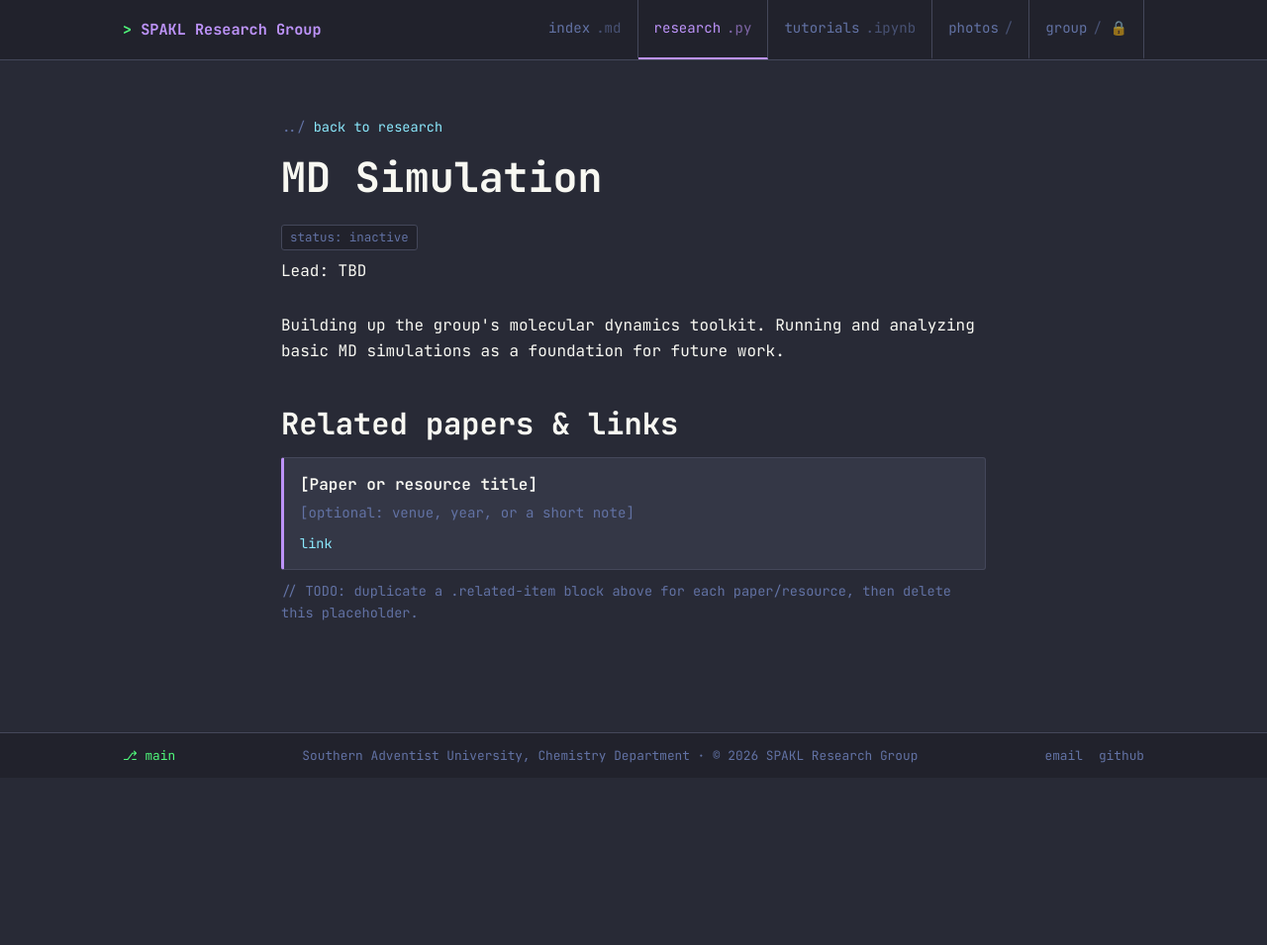
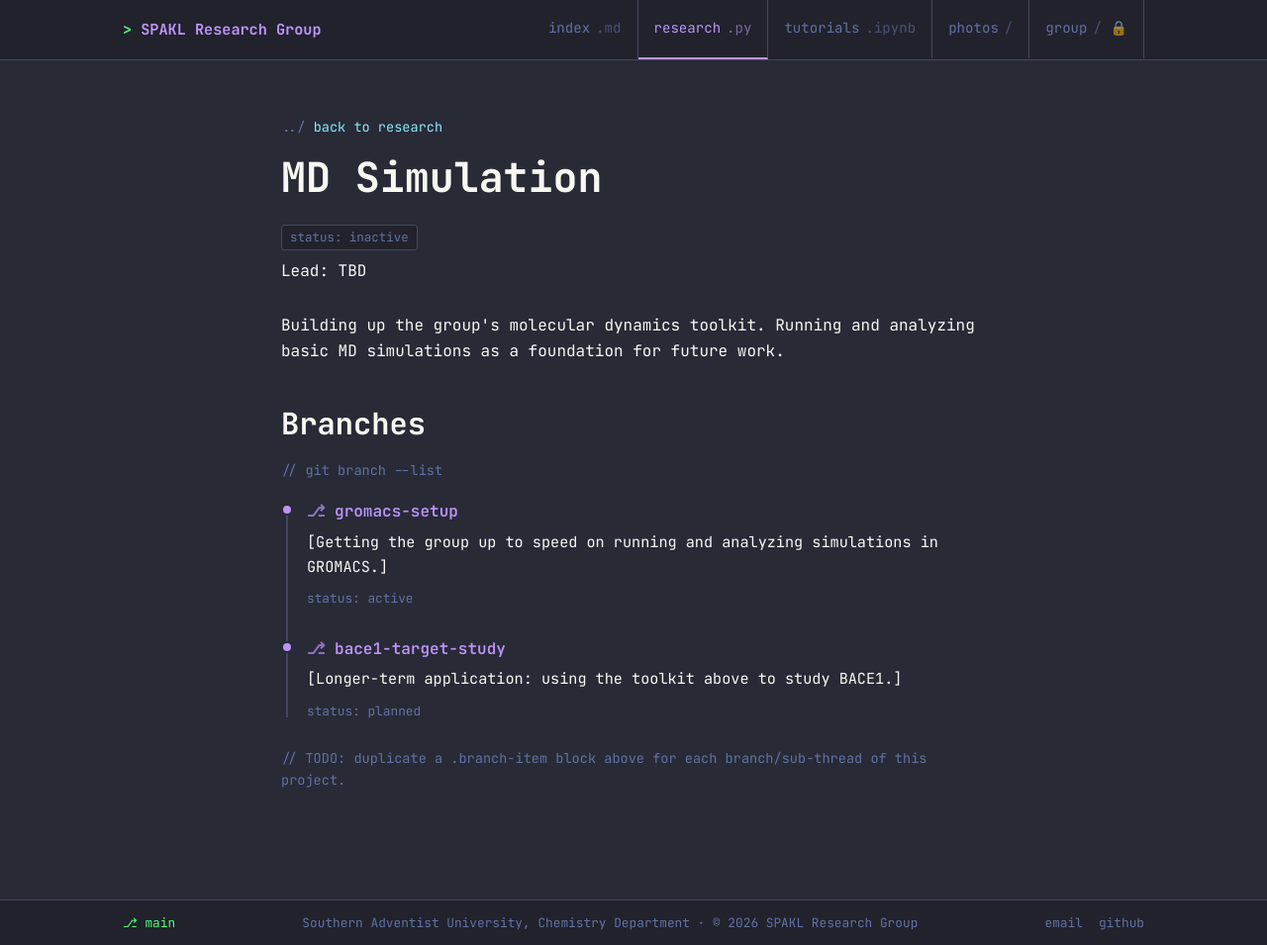
Before and after one commit to spakl/research-site, a Jekyll site: the page built from research/md-simulation.html, in a window 1280 px wide and 955 px high. Shown: the whole window at 99% size. Built offline with Jekyll 4.4.1, drawn with Linux system fonts in a browser that asks for light colours.

Commit message:
Replace related-papers section with a branch graph on MD Simulation page

```diff
--- a/assets/css/style.css
+++ b/assets/css/style.css
@@ -528,3 +528,45 @@ p  { margin: 0 0 1em; color: var(--fg); }
   font-size: 0.85rem;
 }
 .crumb::before { content: "../ "; }
+
+/* ==========================================================================
+   Branch graph — used on research detail pages to show sub-threads of a project
+   ========================================================================== */
+.branch-graph {
+  position: relative;
+  padding-left: 26px;
+  margin: 8px 0;
+}
+.branch-graph::before {
+  content: "";
+  position: absolute;
+  left: 5px;
+  top: 6px;
+  bottom: 6px;
+  width: 2px;
+  background: var(--line);
+}
+.branch-item {
+  position: relative;
+  margin-bottom: 26px;
+}
+.branch-item:last-child { margin-bottom: 0; }
+.branch-item::before {
+  content: "";
+  position: absolute;
+  left: -26px;
+  top: 5px;
+  width: 12px;
+  height: 12px;
+  border-radius: 50%;
+  background: var(--accent);
+  border: 2px solid var(--bg);
+}
+.branch-name {
+  font-weight: 600;
+  color: var(--accent);
+  margin: 0 0 4px;
+}
+.branch-name::before { content: "⎇ "; opacity: 0.7; }
+.branch-desc { color: var(--fg); margin: 0 0 6px; font-size: 0.95rem; }
+.branch-status { font-size: 0.8rem; color: var(--muted); }
--- a/research/md-simulation.html
+++ b/research/md-simulation.html
@@ -15,14 +15,22 @@ title: MD Simulation
 
     <p>Building up the group's molecular dynamics toolkit. Running and analyzing basic MD simulations as a foundation for future work.</p>
 
-    <h2 style="margin-top:40px;">Related papers &amp; links</h2>
-    <ul class="related-list">
-      <li class="related-item">
-        <p class="related-title">[Paper or resource title]</p>
-        <p class="related-note">[optional: venue, year, or a short note]</p>
-        <div class="related-links"><a href="#">link</a></div>
-      </li>
-    </ul>
-    <p class="comment">TODO: duplicate a .related-item block above for each paper/resource, then delete this placeholder.</p>
+    <h2 style="margin-top:40px;">Branches</h2>
+    <span class="comment">git branch --list</span>
+
+    <div class="branch-graph" style="margin-top:16px;">
+      <div class="branch-item">
+        <p class="branch-name">gromacs-setup</p>
+        <p class="branch-desc">[Getting the group up to speed on running and analyzing simulations in GROMACS.]</p>
+        <span class="branch-status">status: active</span>
+      </div>
+      <div class="branch-item">
+        <p class="branch-name">bace1-target-study</p>
+        <p class="branch-desc">[Longer-term application: using the toolkit above to study BACE1.]</p>
+        <span class="branch-status">status: planned</span>
+      </div>
+    </div>
+
+    <p class="comment" style="margin-top:24px;">TODO: duplicate a .branch-item block above for each branch/sub-thread of this project.</p>
   </div>
 </section>
```
